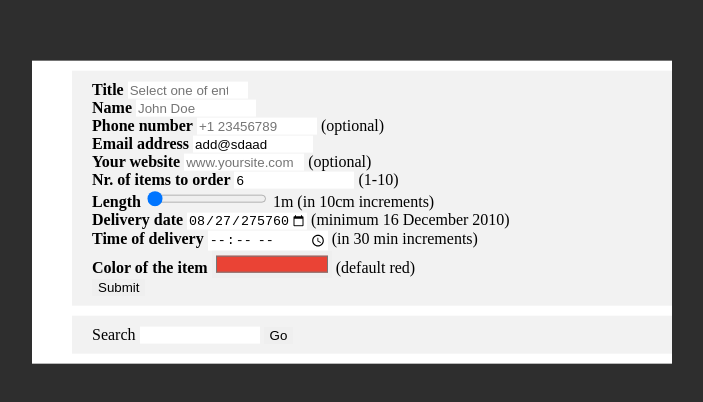
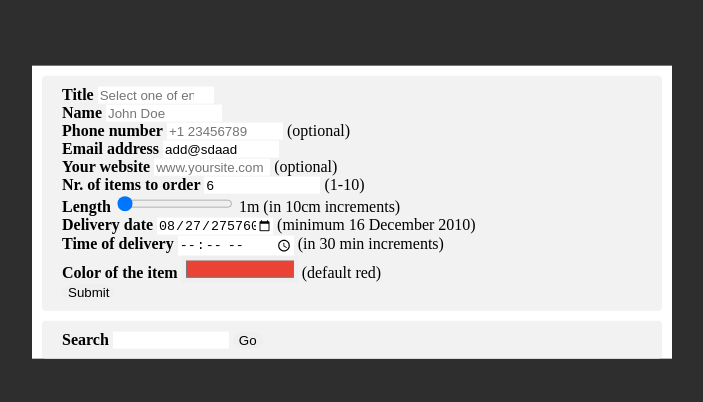
Before and after one commit to dragonardx/frontendkourse190506, a plain HTML site: page 10nd/10nd.html in a window 1280 px wide. Shown: the part 188-590 px from the top of the page, without its empty margins (288-991 px from the left). Drawn offline with Linux system fonts and the light colour scheme.

Commit message:
9nd, 10 nd fix

```diff
--- a/10nd/10nd.css
+++ b/10nd/10nd.css
@@ -20,14 +20,11 @@ body > div {
     left: 50%;
     transform: translate(-50%, -50%);
 }
-body div div {
-    width: 100%;
+form {
     background: #f2f2f2;
-    margin: 10px 40px;
-}
-form {
-    width: 100%;
+    margin: 10px 10px 0 10px;
     padding: 10px 20px;
+    border-radius: 4px;
 }
 input {
     width: 20%;
@@ -36,3 +33,6 @@ a {
    text-decoration: none;
     color: black;
 }
+button{
+    border-radius: 45%;
+}
--- a/10nd/10nd.html
+++ b/10nd/10nd.html
@@ -6,7 +6,6 @@
     <link rel="stylesheet" href="10nd.css">
 </head>
 <body>
-<div>
 <div>
     <form>
         <b>Title</b>
@@ -50,16 +49,13 @@
             <a href="#">Submit</a>
         </button>
     </form>
-    </div>
-    <div>
     <form action="#">
-            Search
+        <b>Search</b>
         <input type="search" name="go">
         <button>
             <a href="#">Go</a>
         </button>
     </form>
 </div>
-</div>
 </body>
 </html>
```
Lines whose indentation alone changed are shown as unchanged.
